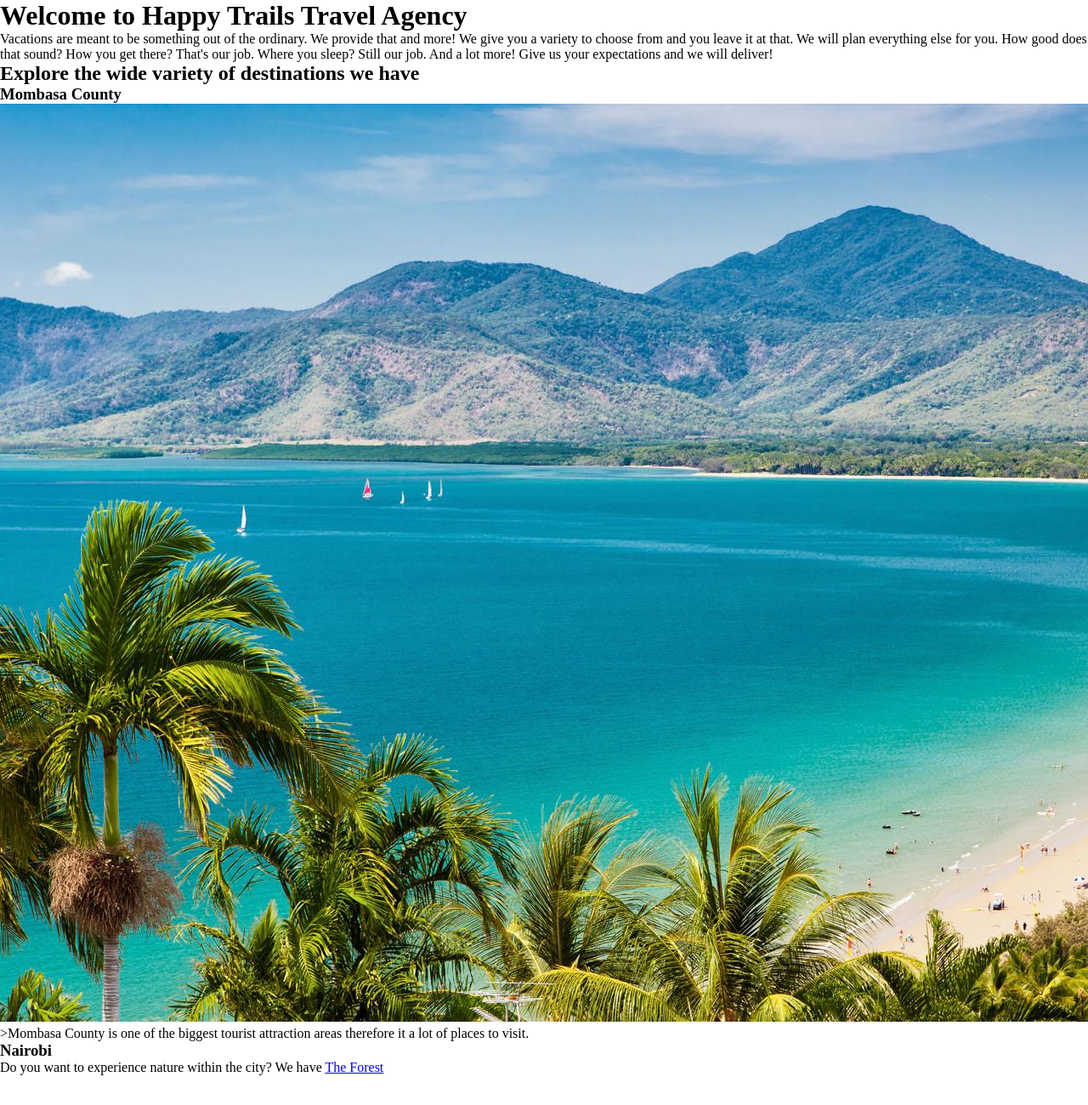
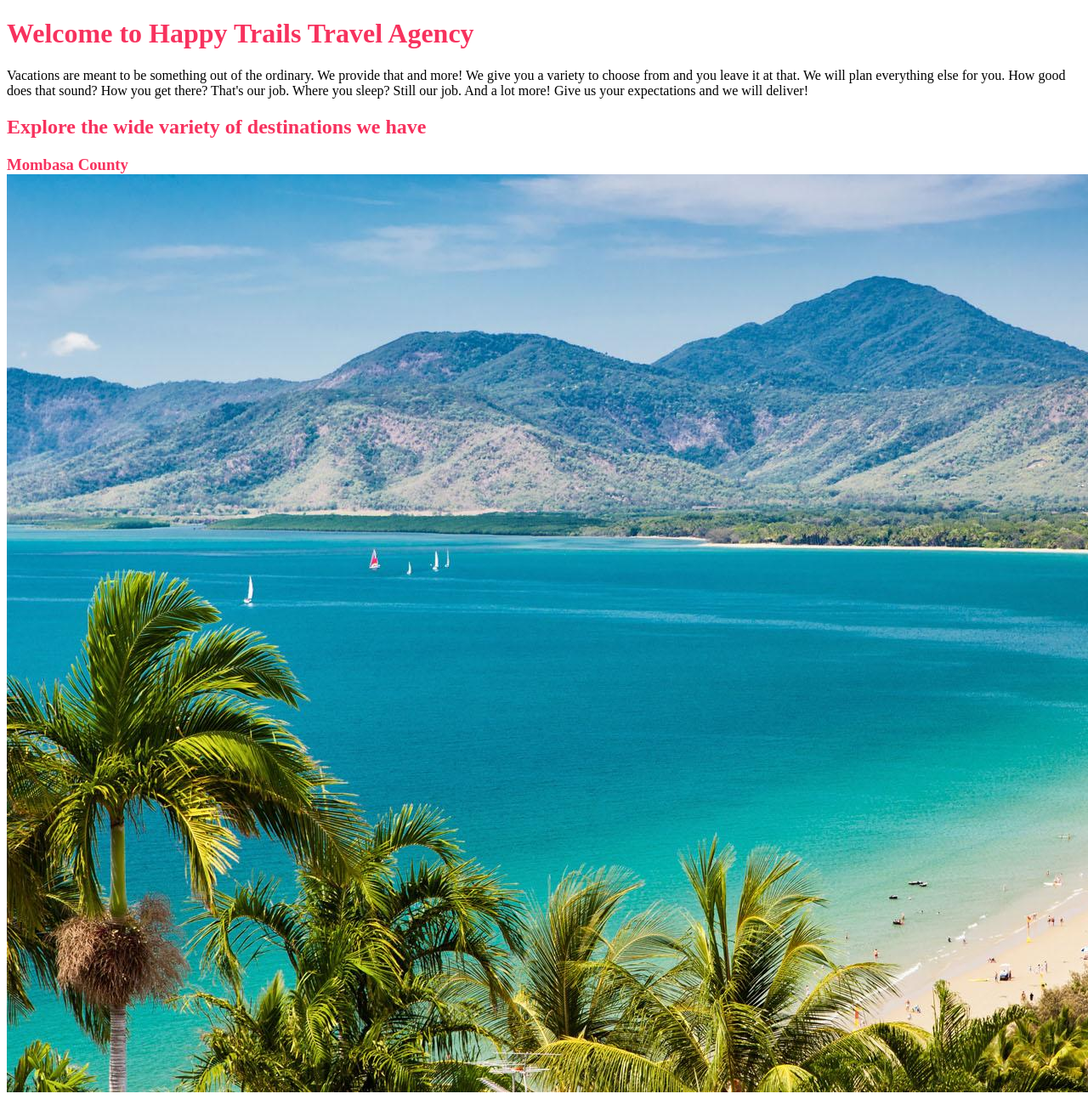
Before and after one commit to Wairimuk/happy-trails-travel-agency, a plain HTML site: page index.html in a window 1280 px wide. Shown: the top 1300 px of the page at 85% size. Before the commit the page ends 1265 px from the top, so only its background shows below. Drawn offline with Linux system fonts and the light colour scheme.

Commit message:
add css styling to the page

```diff
--- a/css/styles.css
+++ b/css/styles.css
@@ -1,7 +1,10 @@
-* {
-  padding: 0;
-  margin: 0;
+.group {
+  color: #f7325e;
+  text-decoration-color: #7dc410;
 }
-.div1 {
-  min-width: 100%;
+.tropical {
+  color: aqua;
 }
+.popular {
+  color: darksalmon;
+}
--- a/index.html
+++ b/index.html
@@ -10,12 +10,12 @@
 </head>
 
 <body>
-  <h1>Welcome to Happy Trails Travel Agency</h1>
+  <h1 class="group">Welcome to Happy Trails Travel Agency</h1>
   <p>Vacations are meant to be something out of the ordinary. We provide that and more! We give you a variety to choose
     from and you leave it at that. We will plan everything else for you. How good does that sound? How you get there?
     That's our job. Where you sleep? Still our job. And a lot more! Give us your expectations and we will deliver!</p>
-  <h2>Explore the wide variety of destinations we have</h2>
-  <h3>Mombasa County <img src="./images/beach.jpg" alt="Beach photo"></h3>
+  <h2 class="group">Explore the wide variety of destinations we have</h2>
+  <h3 class="group">Mombasa County <img src="./images/beach.jpg" alt="Beach photo"></h3>
   <p class="tropical"></p>>Mombasa County is one of the biggest tourist attraction areas therefore it a lot of places to
   visit.</p>
   <h3>Nairobi</h3>
```
